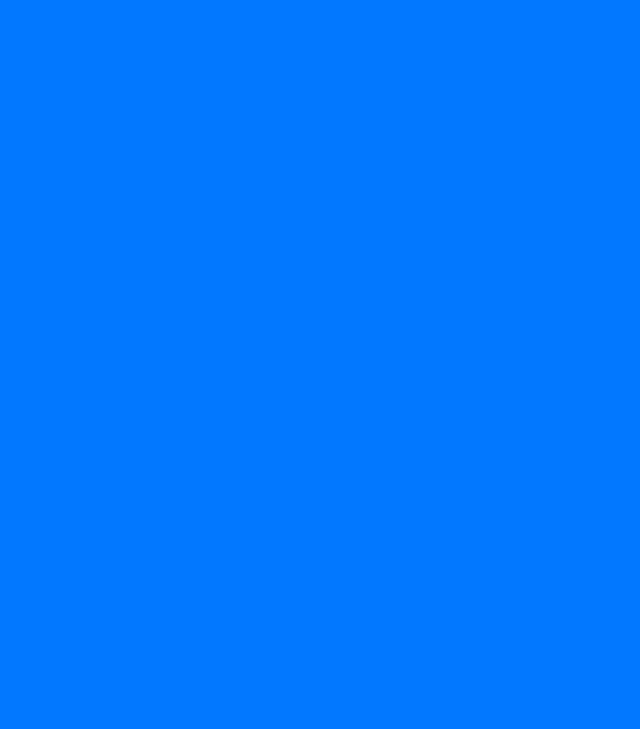
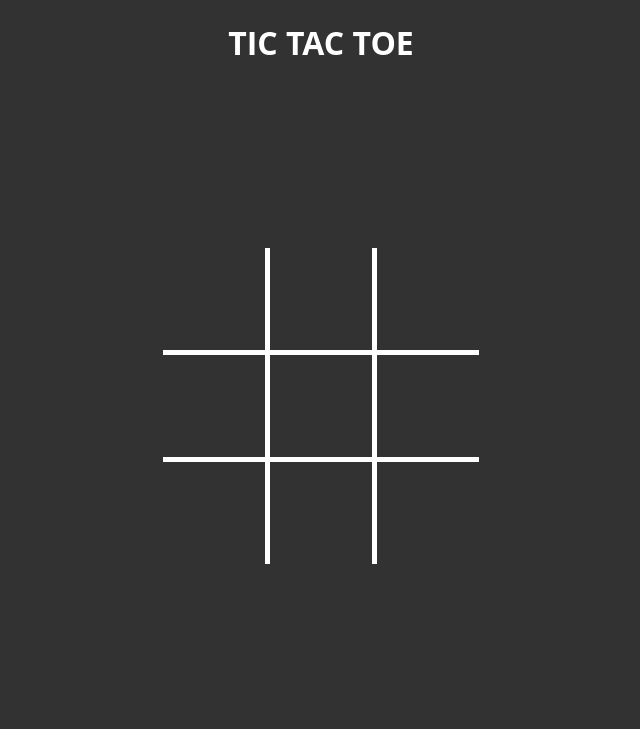
Before and after one commit to JanHibeljic/Tic-Tac-Toe, a plain HTML site: page index.html in a window 1280 px wide. Shown: the whole page, without its empty margins (319-959 px from the left). Drawn offline with Linux system fonts and the light colour scheme.

Commit message:
game design and function with player1/2 win/draw logic

```diff
--- a/index.html
+++ b/index.html
@@ -6,7 +6,9 @@
     <title>Tic Tac Toe</title>
     <link rel="stylesheet" href="style.css" />
   </head>
-  <body>
+  <body onload="init()">
+    <h1>TIC TAC TOE</h1>
+    <div id="content"></div>
     <script src="script.js"></script>
   </body>
 </html>
--- a/script.js
+++ b/script.js
@@ -0,0 +1,87 @@
+// Array für den aktuellen Zustand der Felder
+let fields = [null, null, null, null, null, null, null, null, null];
+
+function init() {
+  render();
+}
+
+// Variable, um den aktuellen Spieler zu tracken ('cross' oder 'circle')
+let currentPlayer = "cross";
+
+// Funktion zum Rendern der Tabelle
+function render() {
+  const content = document.getElementById("content");
+  let html = "<table>";
+
+  for (let i = 0; i < 3; i++) {
+    html += "<tr>";
+    for (let j = 0; j < 3; j++) {
+      const index = i * 3 + j;
+      const fieldClass = fields[index] || "";
+      html += `<td class="${fieldClass}" onclick="makeMove(${index})">${
+        fields[index] ? (fields[index] === "cross" ? "X" : "O") : ""
+      }</td>`;
+    }
+    html += "</tr>";
+  }
+
+  html += "</table>";
+  content.innerHTML = html;
+}
+
+// Funktion, um einen Zug zu machen
+function makeMove(index) {
+  if (!fields[index]) {
+    fields[index] = currentPlayer; // Setze den aktuellen Spieler ins Feld
+    if (checkWin()) {
+      setTimeout(() => {
+        alert(`${currentPlayer === "cross" ? "X" : "O"} hat gewonnen!`);
+        resetGame();
+      }, 100);
+    } else if (checkDraw()) {
+      setTimeout(() => {
+        alert("Unentschieden!");
+        resetGame();
+      }, 100);
+    } else {
+      currentPlayer = currentPlayer === "cross" ? "circle" : "cross"; // Wechsle den Spieler
+      render(); // Aktualisiere die Ansicht
+    }
+  }
+}
+
+// Funktion, um den Gewinn zu prüfen
+function checkWin() {
+  const winPatterns = [
+    [0, 1, 2], // obere Reihe
+    [3, 4, 5], // mittlere Reihe
+    [6, 7, 8], // untere Reihe
+    [0, 3, 6], // linke Spalte
+    [1, 4, 7], // mittlere Spalte
+    [2, 5, 8], // rechte Spalte
+    [0, 4, 8], // Diagonale von oben links nach unten rechts
+    [2, 4, 6], // Diagonale von oben rechts nach unten links
+  ];
+
+  return winPatterns.some(
+    (pattern) =>
+      fields[pattern[0]] === currentPlayer &&
+      fields[pattern[1]] === currentPlayer &&
+      fields[pattern[2]] === currentPlayer
+  );
+}
+
+// Funktion, um ein Unentschieden zu prüfen
+function checkDraw() {
+  return fields.every((field) => field !== null); // Alle Felder sind belegt
+}
+
+// Funktion, um das Spiel zurückzusetzen
+function resetGame() {
+  fields = [null, null, null, null, null, null, null, null, null];
+  currentPlayer = "cross";
+  render();
+}
+
+// Initialisiere das Spiel
+init();
--- a/style.css
+++ b/style.css
@@ -1,36 +1,68 @@
-/* advent-pro-regular - latin */
-@font-face {
-  font-display: swap; /* Check https://developer.mozilla.org/en-US/docs/Web/CSS/@font-face/font-display for other options. */
-  font-family: "Advent Pro";
-  font-style: normal;
-  font-weight: 400;
-  src: url("../fonts/advent-pro-v28-latin-regular.woff2") format("woff2"); /* Chrome 36+, Opera 23+, Firefox 39+, Safari 12+, iOS 10+ */
-}
-
-/* advent-pro-700 - latin */
-@font-face {
-  font-display: swap; /* Check https://developer.mozilla.org/en-US/docs/Web/CSS/@font-face/font-display for other options. */
-  font-family: "Advent Pro";
-  font-style: normal;
-  font-weight: 700;
-  src: url("../fonts/advent-pro-v28-latin-700.woff2") format("woff2"); /* Chrome 36+, Opera 23+, Firefox 39+, Safari 12+, iOS 10+ */
-}
-
-/* advent-pro-700italic - latin */
-@font-face {
-  font-display: swap; /* Check https://developer.mozilla.org/en-US/docs/Web/CSS/@font-face/font-display for other options. */
-  font-family: "Advent Pro";
-  font-style: italic;
-  font-weight: 700;
-  src: url("../fonts/advent-pro-v28-latin-700italic.woff2") format("woff2"); /* Chrome 36+, Opera 23+, Firefox 39+, Safari 12+, iOS 10+ */
-}
-
-body {
-  font-family: "Advent Pro";
-  background-color: #007aff !important;
-  min-height: 100vh;
-}
-
 .d_none {
   display: none;
 }
+
+/* Hintergrundfarbe der gesamten Seite */
+body {
+  background-color: #323232;
+  font-family: "Open Sans", sans-serif;
+  color: white;
+  margin: 0;
+  padding: 0;
+}
+
+h1 {
+  text-align: center;
+}
+
+#content {
+  display: flex;
+  justify-content: center;
+  align-items: center;
+  height: 80vh;
+}
+
+/* Tabelle */
+table {
+  border-collapse: collapse; /* Zusammenführen der Ränder innerhalb der Tabelle */
+  margin: 20px auto;
+}
+
+/* Zellen */
+table td {
+  width: 100px;
+  height: 100px;
+  text-align: center;
+  vertical-align: middle;
+  font-size: 24px;
+  font-weight: bold;
+  border: 5px solid white; /* Standard: Weiße Trennlinien */
+  cursor: pointer;
+}
+
+/* Entferne äußere Ränder */
+table tr:first-child td {
+  /* Oberer Rand */
+  border-top: 0;
+}
+table tr:last-child td {
+  /* Unterer Rand */
+  border-bottom: 0;
+}
+table tr td:first-child {
+  /* Linker Rand */
+  border-left: 0;
+}
+table tr td:last-child {
+  /* Rechter Rand */
+  border-right: 0;
+}
+
+/* Spielerfarben */
+td.cross {
+  color: red;
+}
+
+td.circle {
+  color: blue;
+}
```
